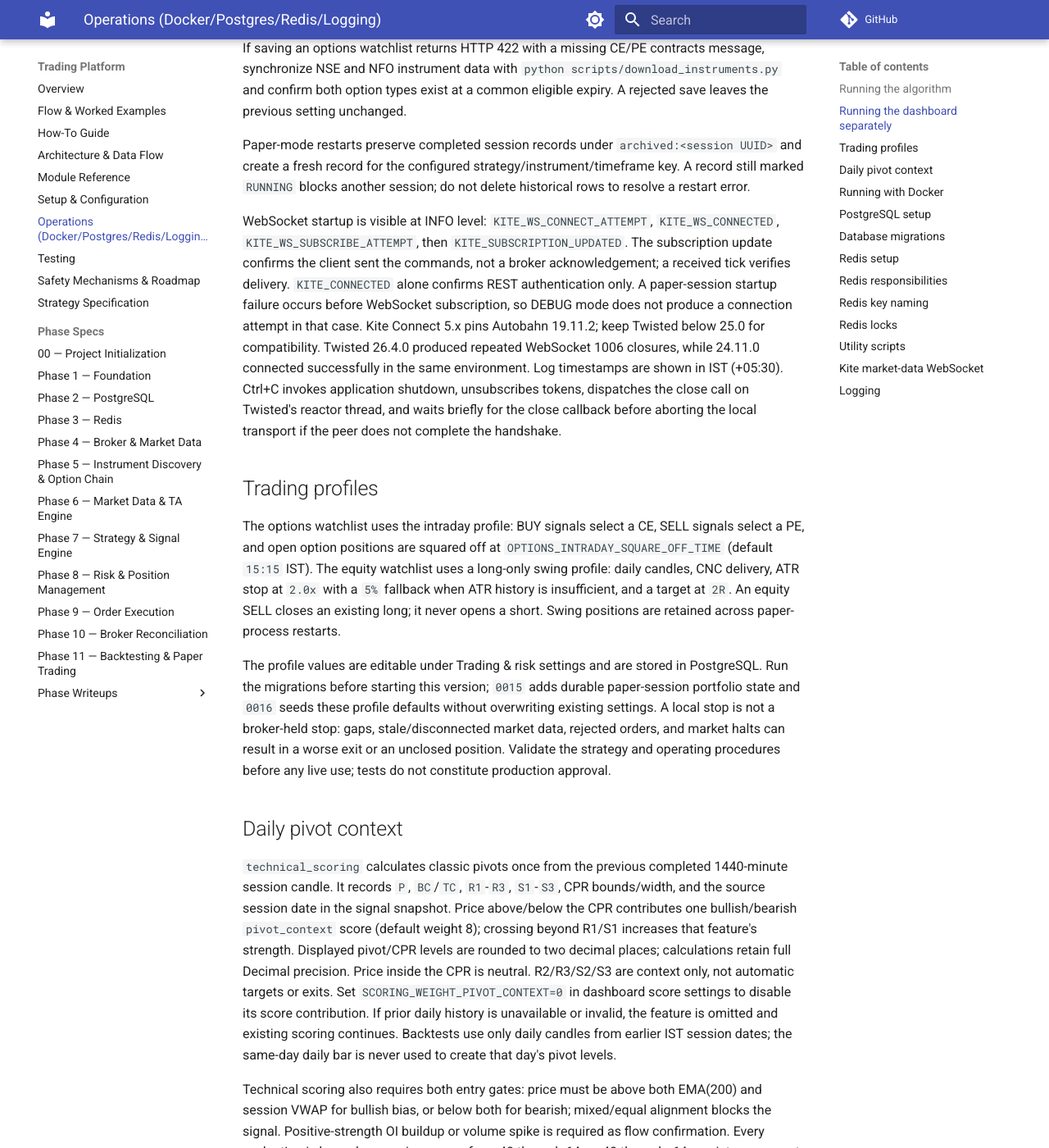
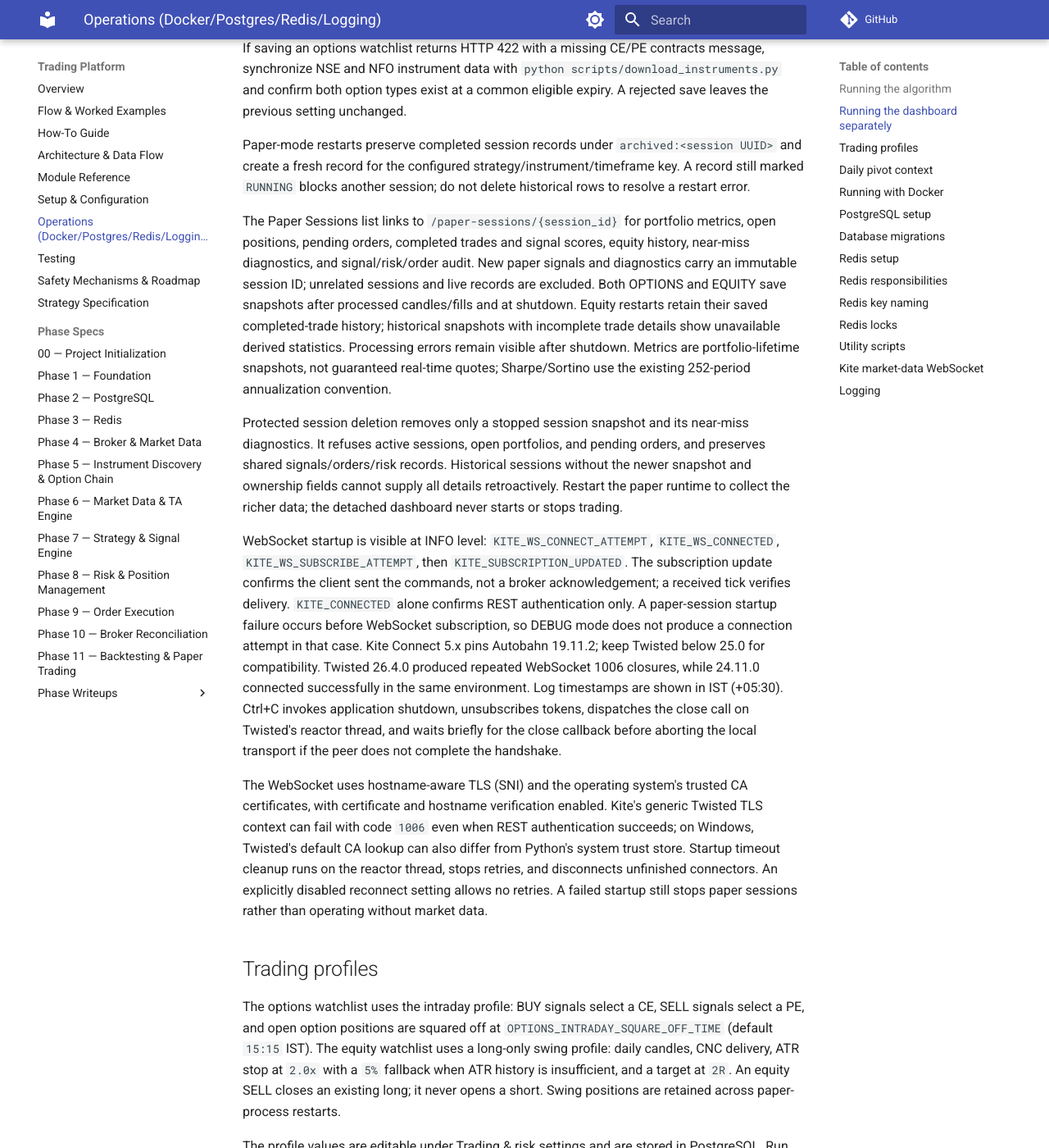
Before and after one commit to VictorG1422/docs, an MkDocs documentation site: the page built from docs/trading-platform/operations.md, in a window 1280 px wide and 1400 px high, scrolled down 1085 px. Shown: the whole window at 82% size. Built offline with MkDocs 1.6.1 and Material for MkDocs 9.7.7, drawn with Linux system fonts in a browser that asks for light colours; comment, search, counter and statistics services are not loaded; some of the changed text lies outside the part shown.

Commit message:
Document paper sessions and instrument sync pruning
Describe paper-session metrics, audit, safe deletion and instrument-sync retention behavior in customer-facing and operations documentation.

```diff
--- a/docs/trading-platform/operations.md
+++ b/docs/trading-platform/operations.md
@@ -57,6 +57,24 @@ Paper-mode restarts preserve completed session records under
 strategy/instrument/timeframe key. A record still marked `RUNNING` blocks
 another session; do not delete historical rows to resolve a restart error.
 
+The Paper Sessions list links to `/paper-sessions/{session_id}` for portfolio
+metrics, open positions, pending orders, completed trades and signal scores,
+equity history, near-miss diagnostics, and signal/risk/order audit. New paper
+signals and diagnostics carry an immutable session ID; unrelated sessions and
+live records are excluded. Both OPTIONS and EQUITY save snapshots after
+processed candles/fills and at shutdown. Equity restarts retain their saved
+completed-trade history; historical snapshots with incomplete trade details
+show unavailable derived statistics. Processing errors remain visible after
+shutdown. Metrics are portfolio-lifetime snapshots, not guaranteed real-time
+quotes; Sharpe/Sortino use the existing 252-period annualization convention.
+
+Protected session deletion removes only a stopped session snapshot and its
+near-miss diagnostics. It refuses active sessions, open portfolios, and
+pending orders, and preserves shared signals/orders/risk records. Historical
+sessions without the newer snapshot and ownership fields cannot supply all
+details retroactively. Restart the paper runtime to collect the richer data;
+the detached dashboard never starts or stops trading.
+
 WebSocket startup is visible at INFO level: `KITE_WS_CONNECT_ATTEMPT`,
 `KITE_WS_CONNECTED`, `KITE_WS_SUBSCRIBE_ATTEMPT`, then
 `KITE_SUBSCRIPTION_UPDATED`. The subscription update confirms the client
@@ -71,6 +89,15 @@ timestamps are shown in IST (+05:30). Ctrl+C invokes application shutdown,
 unsubscribes tokens, dispatches the close call on Twisted's reactor thread,
 and waits briefly for the close callback before aborting the local transport
 if the peer does not complete the handshake.
+
+The WebSocket uses hostname-aware TLS (SNI) and the operating system's
+trusted CA certificates, with certificate and hostname verification enabled.
+Kite's generic Twisted TLS context can fail with code `1006` even when REST
+authentication succeeds; on Windows, Twisted's default CA lookup can also
+differ from Python's system trust store. Startup timeout cleanup runs on the
+reactor thread, stops retries, and disconnects unfinished connectors. An
+explicitly disabled reconnect setting allows no retries. A failed startup
+still stops paper sessions rather than operating without market data.
 
 ## Trading profiles
 
@@ -342,6 +369,12 @@ python scripts/download_instruments.py NSE NFO  # sync selected exchanges
 readiness probe. `download_instruments.py` upserts instruments into the
 `instruments` table via `InstrumentSyncService` -- safe to run
 repeatedly, existing rows are updated in place rather than duplicated.
+After a valid, nonempty exchange snapshot is downloaded, instruments no
+longer present are deleted unless referenced by trading or reconciliation
+records. Cleanup is scoped to that exchange and committed atomically with
+the updates. Empty or invalid snapshots skip deletion. Logs include
+`instruments_removed` and `instruments_retained_for_history`; sync never
+deletes the linked trading history.
 NSE sync includes `NIFTY 50` and `NIFTY BANK` index references; these have
 zero lot/tick sizes and are for dashboard inspection, not order placement.
 
```
Also changed, not shown: docs/trading-platform/how-to.md (+19 -3 lines), docs/trading-platform/module-reference.md (+1 -1 lines), docs/trading-platform/phases/phase-11-backtesting-paper.md (+11 -0 lines).
